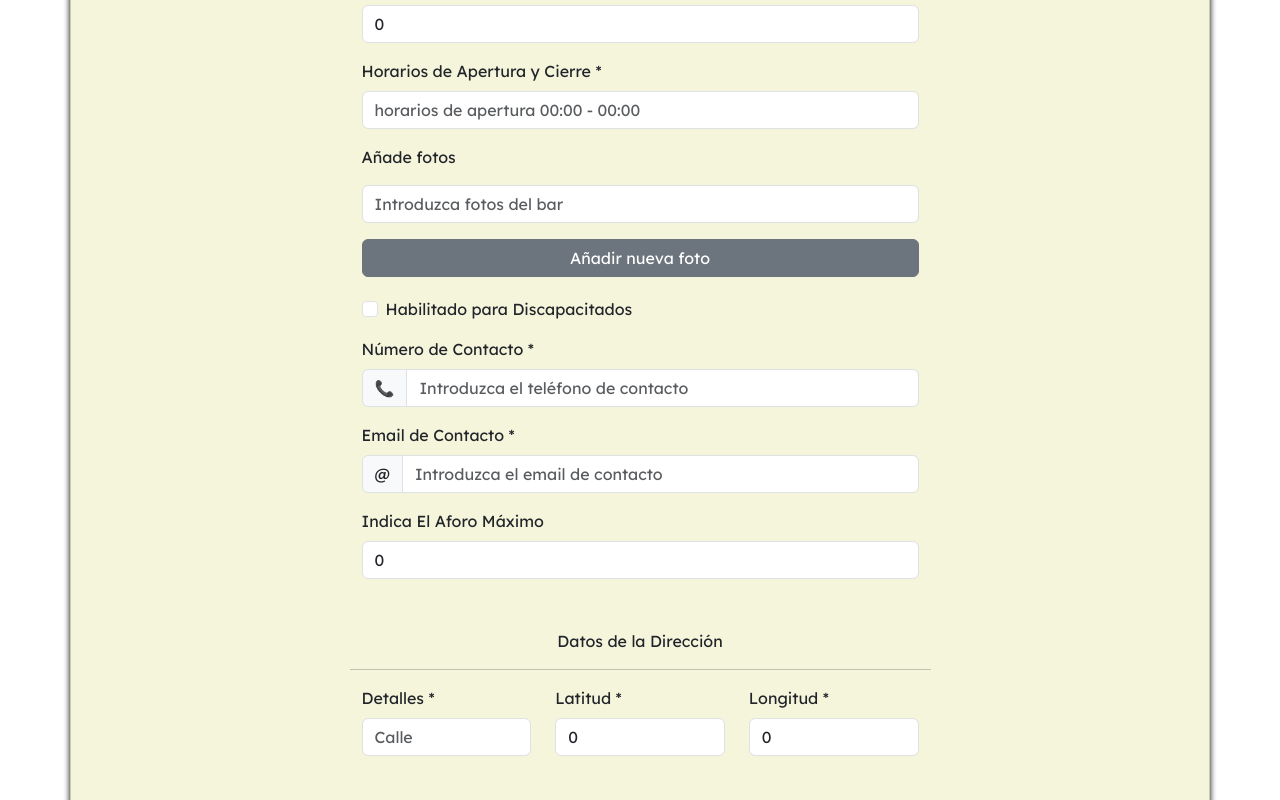
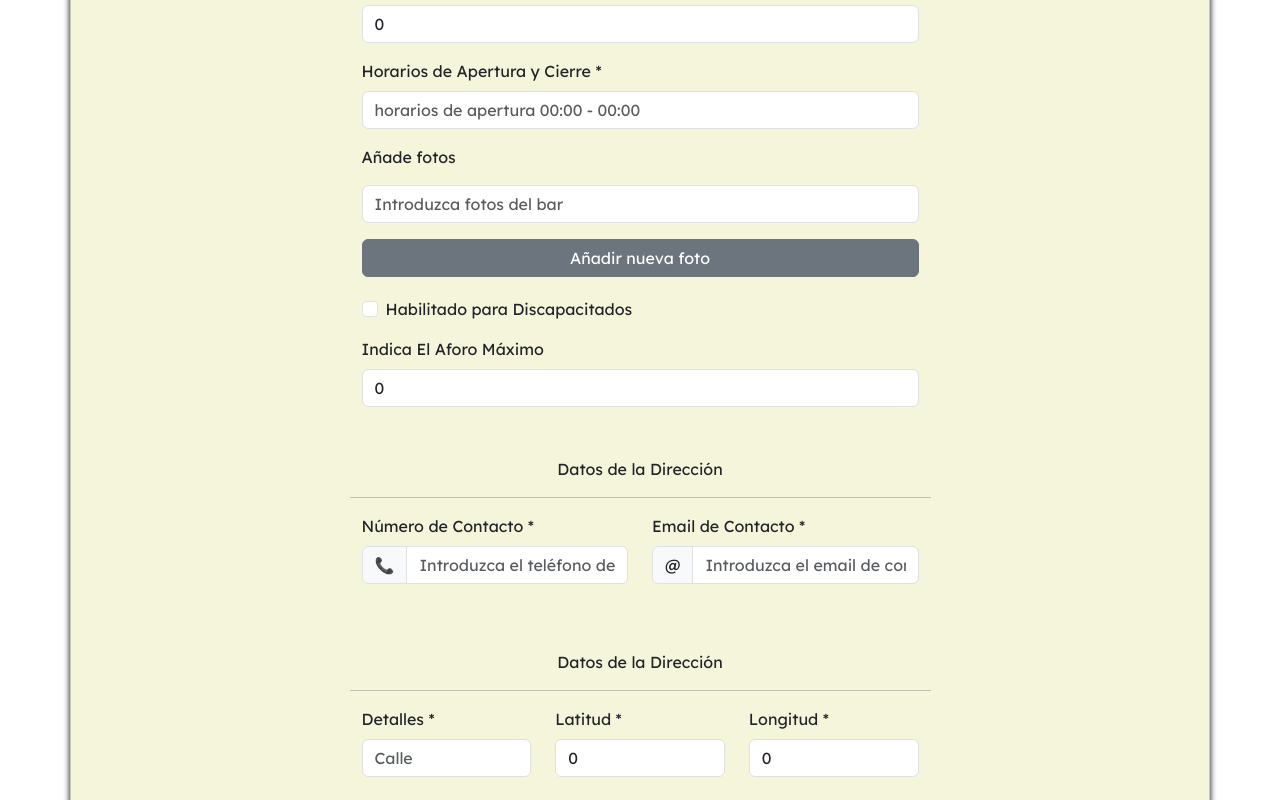
Before and after one commit to Saamuuu7/Barking-client, a React (Vite) app: page /bar/nuevo-bar in a window 1280 px wide. Shown: the part 485-1285 px from the top of the page. Built offline with nearby package versions, Linux system fonts and the light colour scheme.

Commit message:
Form Clear and Loading comments automatic

```diff
--- a/src/components/AddBarForm/AddBarForm.jsx
+++ b/src/components/AddBarForm/AddBarForm.jsx
@@ -208,6 +208,22 @@ const AddBarForm = () => {
                     />
                 </Form.Group>
 
+                <Form.Group className="mb-3" controlId="capacity">
+                    <Form.Label>Indica El Aforo Máximo</Form.Label>
+                    <Form.Control
+                        type="number"
+                        placeholder="Introduce el aforo máximo del Bar"
+                        name="capacity"
+                        value={newBar.capacity}
+                        onChange={handleInputChange}
+                    />
+                </Form.Group>
+
+                <Row style={{ marginBottom: '50px', marginTop: '50px' }}>
+                    <p className="text-center">Datos de la Dirección</p>
+                    <hr />
+
+                    <Col>
                         <Form.Group className="mb-3" controlId="phone_number">
                             <Form.Label>Número de Contacto *</Form.Label>
                             <InputGroup hasValidation>
@@ -225,7 +241,9 @@ const AddBarForm = () => {
                                 </Form.Control.Feedback>
                             </InputGroup>
                         </Form.Group>
+                    </Col>
 
+                    <Col>
                         <Form.Group className="mb-3" controlId="email">
                             <Form.Label>Email de Contacto *</Form.Label>
                             <InputGroup hasValidation>
@@ -243,17 +261,11 @@ const AddBarForm = () => {
                                 </Form.Control.Feedback>
                             </InputGroup>
                         </Form.Group>
+                    </Col>
 
-                <Form.Group className="mb-3" controlId="capacity">
-                    <Form.Label>Indica El Aforo Máximo</Form.Label>
-                    <Form.Control
-                        type="number"
-                        placeholder="Introduce el aforo máximo del Bar"
-                        name="capacity"
-                        value={newBar.capacity}
-                        onChange={handleInputChange}
-                    />
-                </Form.Group>
+                </Row>
+
+
 
                 <Row style={{ marginBottom: '50px', marginTop: '50px' }}>
                     <p className="text-center">Datos de la Dirección</p>
--- a/src/components/AddCommentForm/AddCommentForm.jsx
+++ b/src/components/AddCommentForm/AddCommentForm.jsx
@@ -5,10 +5,13 @@ import { useNavigate, useParams } from "react-router-dom"
 
 const API_URL = import.meta.env.VITE_API_URL
 
-const AddCommentForm = ({ title }) => {
+const AddCommentForm = ({ title, getBarDetail }) => {
+
     const { barId } = useParams()
 
-    const [newComment, setNewComment] = useState({
+
+    const initialState = {
+
         barId: Number(barId),
         title: title,
         text: '',
@@ -16,7 +19,9 @@ const AddCommentForm = ({ title }) => {
         rating: 0,
         posted_by: '',
         image_url: ['']
-    });
+    }
+
+    const [newComment, setNewComment] = useState(initialState)
 
     const navigate = useNavigate();
 
@@ -52,8 +57,9 @@ const AddCommentForm = ({ title }) => {
 
         axios
             .post(`${API_URL}/comments`, newComment)
-            .then(() => navigate(`/bar/${barId}`))
+            .then(() => getBarDetail())
             .catch((err) => console.log(err))
+        setNewComment(initialState)
 
     }
 
@@ -165,9 +171,9 @@ const AddCommentForm = ({ title }) => {
                     Guardar
                 </Button>
 
-                <Button variant="secondary" type="button" className="w-100" style={{ marginTop: '20px' }} onClick={handleCancel}>
+                {/* <Button variant="secondary" type="button" className="w-100" style={{ marginTop: '20px' }} onClick={handleCancel}>
                     Cancelar Envio
-                </Button>
+                </Button> */}
             </Form>
 
         </div>
--- a/src/pages/BarDetailsPage/BarDetailsPage.jsx
+++ b/src/pages/BarDetailsPage/BarDetailsPage.jsx
@@ -172,8 +172,7 @@ const BarDetailsPage = ({ name, ...props }) => {
                                     </h4>
                                 </div>
 
-
-                                <AddCommentForm />
+                                <AddCommentForm title={bar.title} getBarDetail={() => getBarDetail()} />
 
                                 <div className="text-center mb-4">
                                     <h4 className="mb-3 mt-5 pb-4" style={{
@@ -186,7 +185,6 @@ const BarDetailsPage = ({ name, ...props }) => {
 
                                 <Col>
 
-                                    <AddCommentForm title={bar.title} />
 
                                     {bar.comments.map(elm => (
                                         <CommentCard
```
Lines whose indentation alone changed are shown as unchanged.
